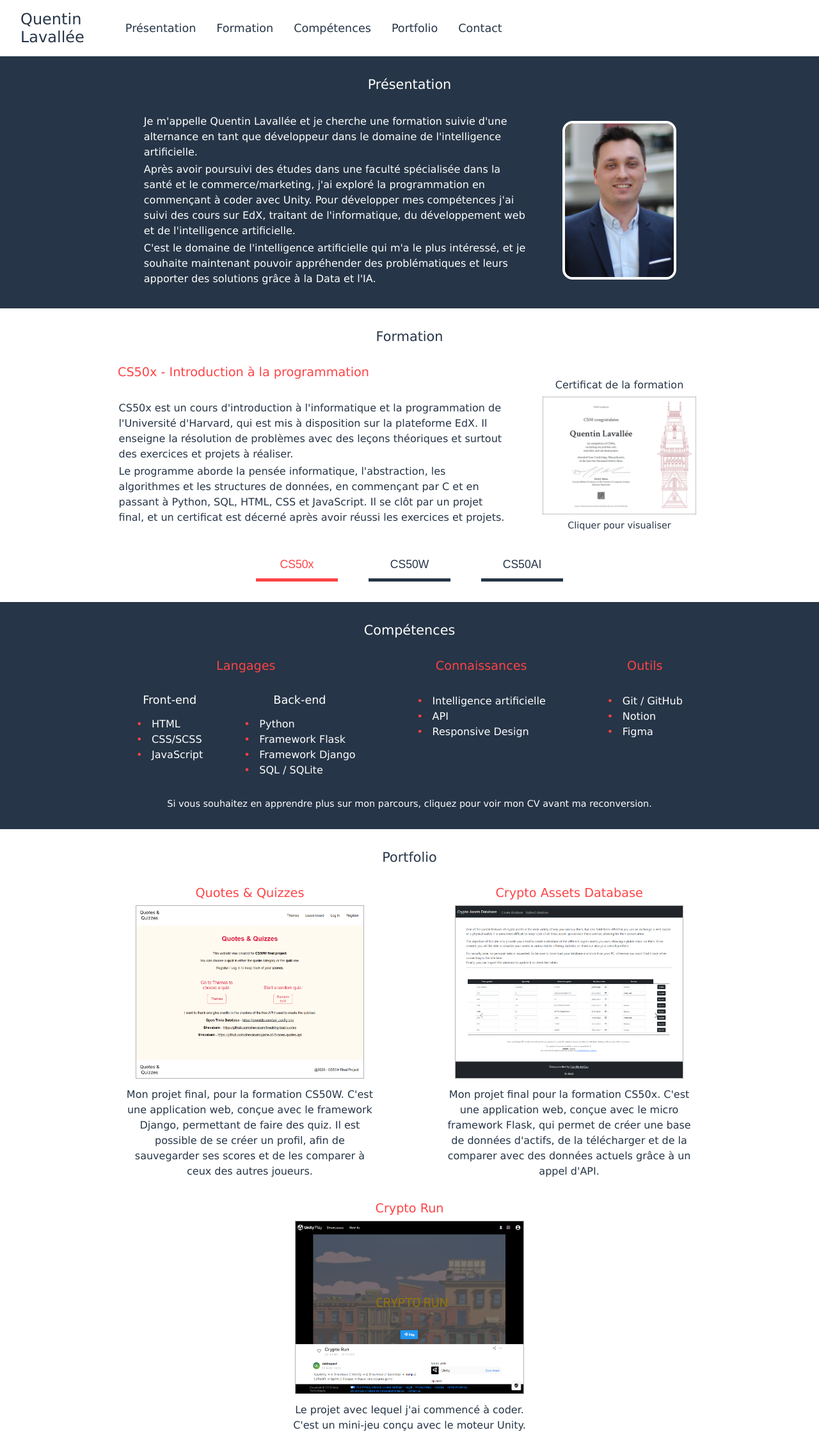
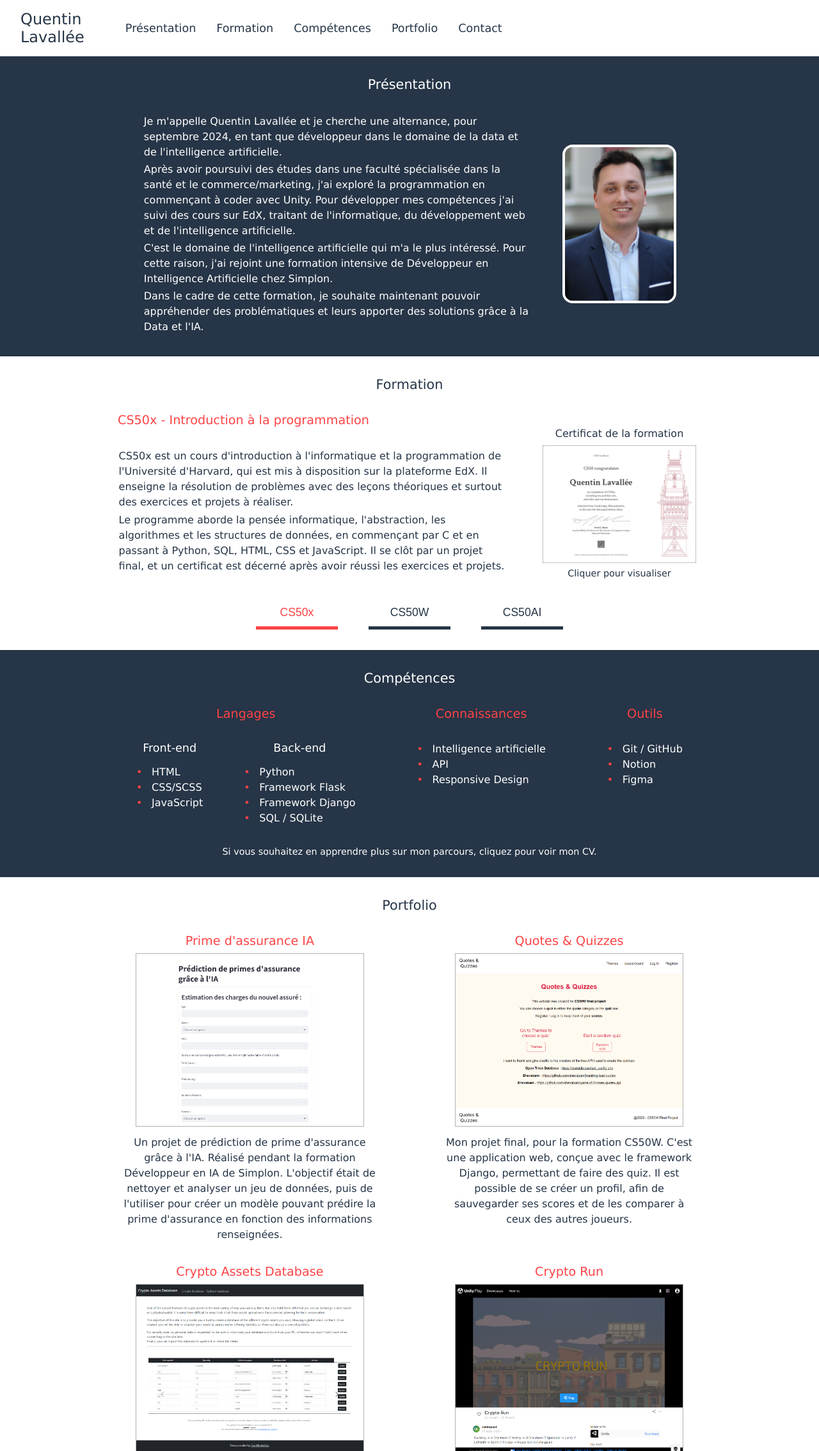
Before and after one commit to Jakimpact/portfolio, a plain HTML site: page index.html in a window 1280 px wide. Shown: the top 2268 px of the page at 64% size. Drawn offline with Linux system fonts and the light colour scheme.

Commit message:
Ajouts d'un nouveau projet et maj présentation

```diff
--- a/index.html
+++ b/index.html
@@ -36,12 +36,16 @@
 
                 <div class="content">
                     <div class="text">
-                        <p>Je m'appelle Quentin Lavallée et je cherche une formation suivie d'une alternance en tant que développeur dans le domaine de l'intelligence artificielle.</p>
+                        <p>Je m'appelle Quentin Lavallée et je cherche une alternance, pour septembre 2024, en tant que développeur dans le domaine de la data et de l'intelligence artificielle.</p>
                         <p>
                             Après avoir poursuivi des études dans une faculté spécialisée dans la santé et le commerce/marketing, j'ai exploré la programmation en commençant à coder avec Unity.
                             Pour développer mes compétences j'ai suivi des cours sur EdX, traitant de l'informatique, du développement web et de l'intelligence artificielle.
                         </p>
-                        <p>C'est le domaine de l'intelligence artificielle qui m'a le plus intéressé, et je souhaite maintenant pouvoir appréhender des problématiques et leurs apporter des solutions grâce à la Data et l'IA.</p>
+                        <p>
+                            C'est le domaine de l'intelligence artificielle qui m'a le plus intéressé.
+                            Pour cette raison, j'ai rejoint une formation intensive de Développeur en Intelligence Artificielle chez Simplon.
+                        </p>
+                        <p>Dans le cadre de cette formation, je souhaite maintenant pouvoir appréhender des problématiques et leurs apporter des solutions grâce à la Data et l'IA.</p>
                     </div>
                     <img src="static/images/qlavallee.jpg" alt="Photo de profil">
                 </div>
@@ -184,12 +188,12 @@
 
                 <div class="below">
                     <small class="resume-text">
-                        Si vous souhaitez en apprendre plus sur mon parcours, cliquez pour voir mon CV avant ma reconversion.
+                        Si vous souhaitez en apprendre plus sur mon parcours, cliquez pour voir mon CV.
                     </small>
                     <div class="resume-div">
                         <span class="cross">&times;</span>
                         <span class="resume-around"></span>
-                        <img class="resume-img" src="static/images/ancien-cv.png" alt="Ancien CV">
+                        <img class="resume-img" src="static/images/cv.png" alt="CV">
                     </div>
                 </div>
 
@@ -200,6 +204,26 @@
                 <h1>Portfolio</h1>
 
                 <div class="content">
+
+                    <div class="text">
+                        <h2>Prime d'assurance IA</h2>
+                        <a href="https://prime-assurance-ia.streamlit.app/" target="_blank">
+                            <img src="static/images/prime.png" alt="Miniature site web"></img>
+                            <div class="tech-used">
+                                <span><small>Python</small></span>
+                                <span><small>Pandas</small></span>
+                                <span><small>Scikit-learn</small></span>
+                                <span><small>Matplotlib</small></span>
+                                <span><small>Seaborn</small></span>
+                                <span><small>Streamlit</small></span>
+                            </div>
+                        </a>
+                        <p>
+                            Un projet de prédiction de prime d'assurance grâce à l'IA.
+                            Réalisé pendant la formation Développeur en IA de Simplon.
+                            L'objectif était de nettoyer et analyser un jeu de données, puis de l'utiliser pour créer un modèle pouvant prédire la prime d'assurance en fonction des informations renseignées.
+                        </p>
+                    </div>
 
                     <div class="text">
                         <h2>Quotes & Quizzes</h2>
```
Also changed, not shown: static/images/cv.png (added), static/images/prime.png (added).
